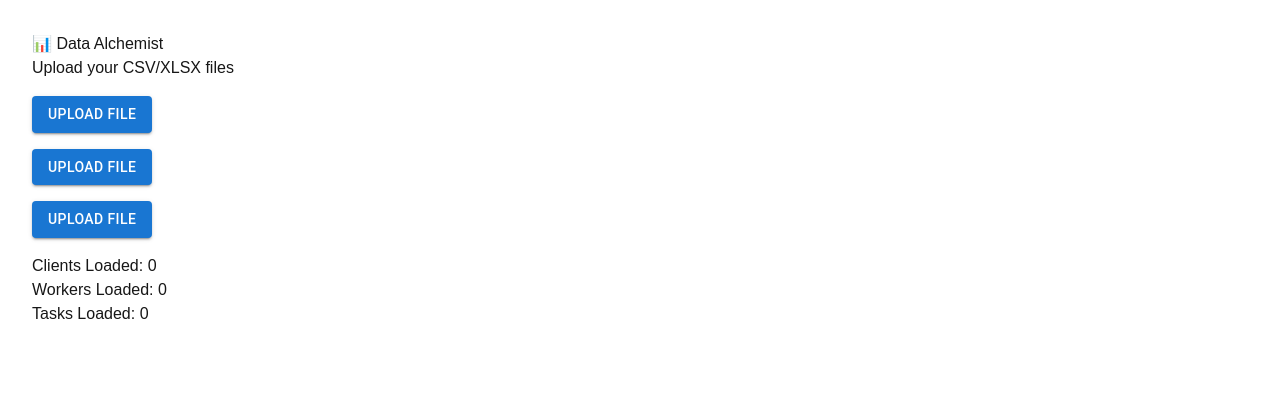
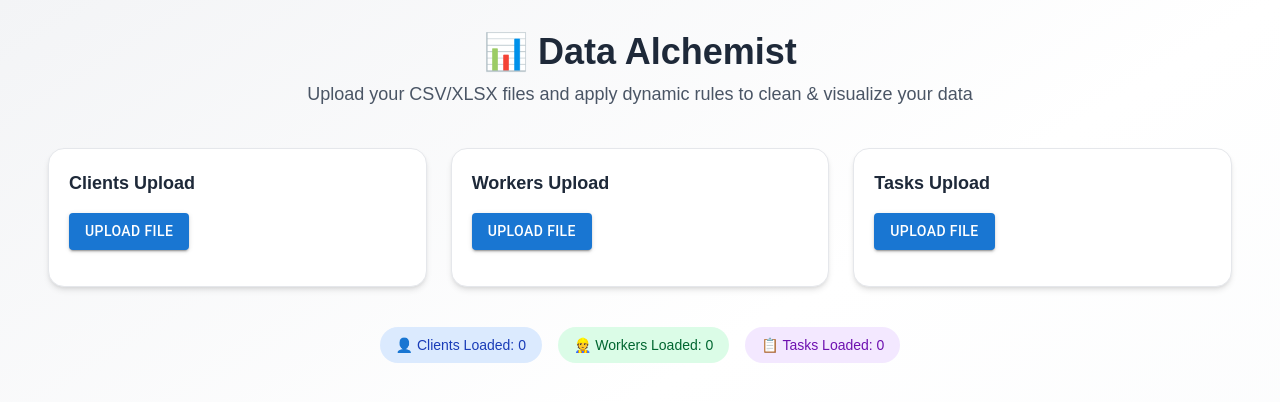
Before and after one commit to Ram95604/ai-data-cleaner-webapp, a Next.js app: page / in a window 1280 px wide. Shown: the top 402 px of the page. Built offline with nearby package versions, Linux system fonts and the light colour scheme.

Commit message:
Update page.tsx 2.0

```diff
--- a/app/page.tsx
+++ b/app/page.tsx
@@ -17,6 +17,7 @@ export default function Home() {
   const [clientRules, setClientRules] = useState<Rule[]>([]);
   const [workerRules, setWorkerRules] = useState<Rule[]>([]);
   const [taskRules, setTaskRules] = useState<Rule[]>([]);
+
   const handleData = (
     data: Client[] | Worker[] | Task[],
     type: "clients" | "workers" | "tasks"
@@ -25,12 +26,12 @@ export default function Home() {
     if (type === "workers") setWorkers(data as Worker[]);
     if (type === "tasks") setTasks(data as Task[]);
   };
+
   const applyRules = <T extends Record<string, unknown>>(data: T[], rules: Rule[]): T[] => {
     return data.filter((item) =>
       rules.every((rule) => {
         const fieldValue = item[rule.field];
         const ruleValue = rule.value;
-
         switch (rule.operator) {
           case "=":
             return fieldValue == ruleValue;
@@ -52,21 +53,41 @@ export default function Home() {
   };
 
   return (
-    <main style={{ padding: "2rem" }}>
-    <h1>📊 Data Alchemist</h1>
-    <p>Upload your CSV/XLSX files</p>
+    <main className="min-h-screen px-6 md:px-12 py-8 bg-gradient-to-br from-gray-100 via-white to-gray-50 text-gray-800 dark:from-black dark:to-gray-900 dark:text-gray-100">
+      <div className="text-center mb-10">
+        <h1 className="text-4xl font-bold mb-2">📊 Data Alchemist</h1>
+        <p className="text-lg text-gray-600 dark:text-gray-300">
+          Upload your CSV/XLSX files and apply dynamic rules to clean & visualize your data
+        </p>
+      </div>
 
-    <FileUpload onDataLoaded={handleData} />
-    <FileUpload onDataLoaded={handleData} />
-    <FileUpload onDataLoaded={handleData} />
+      {/* Upload Section */}
+      <div className="grid grid-cols-1 md:grid-cols-3 gap-6 mb-10">
+        {["clients", "workers", "tasks"].map((type) => (
+          <div key={type} className="p-5 bg-white dark:bg-gray-800 rounded-2xl shadow-md border border-gray-200 dark:border-gray-700">
+            <h3 className="font-semibold text-lg capitalize mb-2">{type} upload</h3>
+            <FileUpload onDataLoaded={(data) => handleData(data, type as any)} />
+          </div>
+        ))}
+      </div>
 
-    <p>Clients Loaded: {clients.length}</p>
-    <p>Workers Loaded: {workers.length}</p>
-    <p>Tasks Loaded: {tasks.length}</p>
+      {/* Counters */}
+      <div className="flex flex-wrap justify-center gap-4 mb-8">
+        <div className="bg-blue-100 text-blue-800 px-4 py-2 rounded-full text-sm font-medium">
+          👤 Clients Loaded: {clients.length}
+        </div>
+        <div className="bg-green-100 text-green-800 px-4 py-2 rounded-full text-sm font-medium">
+          👷 Workers Loaded: {workers.length}
+        </div>
+        <div className="bg-purple-100 text-purple-800 px-4 py-2 rounded-full text-sm font-medium">
+          📋 Tasks Loaded: {tasks.length}
+        </div>
+      </div>
 
-    {/* RuleBuilder + Table per type */}
+      {/* Dynamic Rule Sections */}
       {clients.length > 0 && (
-      <>
+        <section className="mb-12">
+          <h2 className="text-2xl font-semibold mb-4">🔍 Client Rules & Data</h2>
           <RuleBuilder
             type="clients"
             fields={Object.keys(clients[0] || {})}
@@ -78,11 +99,12 @@ export default function Home() {
             onUpdate={(updated) => setClients(updated)}
             rules={clientRules}
           />
-      </>
+        </section>
       )}
 
       {workers.length > 0 && (
-      <>
+        <section className="mb-12">
+          <h2 className="text-2xl font-semibold mb-4">🔧 Worker Rules & Data</h2>
           <RuleBuilder
             type="workers"
             fields={Object.keys(workers[0] || {})}
@@ -94,11 +116,12 @@ export default function Home() {
             onUpdate={(updated) => setWorkers(updated)}
             rules={workerRules}
           />
-      </>
+        </section>
       )}
 
       {tasks.length > 0 && (
-      <>
+        <section className="mb-12">
+          <h2 className="text-2xl font-semibold mb-4">✅ Task Rules & Data</h2>
           <RuleBuilder
             type="tasks"
             fields={Object.keys(tasks[0] || {})}
@@ -112,7 +135,7 @@ export default function Home() {
             }
             rules={taskRules}
           />
-      </>
+        </section>
       )}
     </main>
   );
```
Lines whose indentation alone changed are shown as unchanged.
